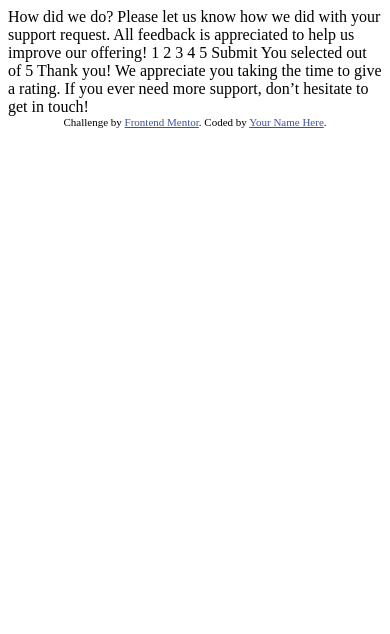
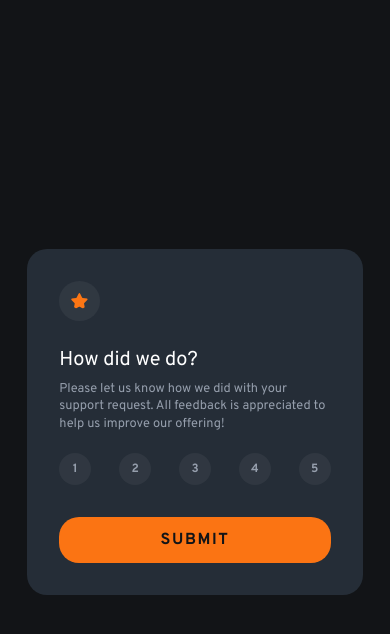
Before and after one commit to DanielDeaconescu/interactive-rating-component, a plain HTML site: page index.html in a window 390 px wide. Drawn offline with Linux system fonts and the light colour scheme.

Commit message:
further changes

```diff
--- /dev/null
+++ b/css/styles.css
@@ -0,0 +1,210 @@
+:root {
+  --primary-orange: hsl(25, 97%, 53%);
+  --neutral-white: hsl(0, 0%, 100%);
+  --neutral-light-grey: hsl(217, 12%, 63%);
+  --neutral-dark-blue: hsl(213, 19%, 18%);
+  --neutral-very-dark-blue: hsl(216, 12%, 8%);
+  --transparent-color: rgba(255, 255, 255, 0.05);
+}
+
+* {
+  box-sizing: border-box;
+  margin: 0;
+}
+
+body {
+  background-color: var(--neutral-very-dark-blue);
+  display: flex;
+  justify-content: center;
+  align-items: center;
+  height: 100vh;
+  font-family: "Overpass", sans-serif;
+}
+
+/* Rating state styling */
+
+.rating-state-element {
+  background: var(--neutral-dark-blue);
+  max-width: 412px;
+  border-radius: 20px;
+  padding: 2rem;
+  display: flex;
+  flex-direction: column;
+  position: absolute;
+}
+
+.rating-state-top-image {
+  display: flex;
+  justify-content: flex-start;
+  justify-self: flex-start;
+}
+
+.rating-state-text {
+  padding: 2.2rem 0 1rem;
+  color: var(--neutral-white);
+}
+
+.rating-state-header {
+  margin-bottom: 0.5rem;
+  font-weight: 400;
+}
+
+.rating-state-paragraph {
+  margin-top: 0;
+  font-size: 15px;
+  color: var(--neutral-light-grey);
+  font-weight: 400;
+  line-height: 1.4;
+}
+
+.top-image-inner {
+  padding: 12px;
+  border-radius: 50%;
+  background-color: var(--transparent-color);
+}
+
+.rating-state-buttons {
+  color: var(--neutral-light-grey);
+  margin-top: 0.5rem;
+  display: flex;
+  gap: 1.75rem;
+}
+
+.rating-state-submit {
+  margin-top: 2rem;
+  border-radius: 20px;
+  padding: 0.8rem 0;
+  background-color: var(--primary-orange);
+  color: var(--neutral-very-dark-blue);
+  transition: background-color 0.3s ease;
+}
+
+.rating-state-submit:hover {
+  background-color: var(--neutral-white);
+  cursor: pointer;
+}
+
+.submit {
+  display: flex;
+  justify-content: center;
+  font-weight: 700;
+  letter-spacing: 0.1rem;
+  text-transform: uppercase;
+}
+
+.circle {
+  width: 50px;
+  height: 50px;
+  display: flex;
+  justify-content: center;
+  align-items: center;
+  border-radius: 50%;
+  background-color: var(--transparent-color);
+  transition: background-color 0.3s ease;
+}
+
+.circle:hover {
+  background-color: var(--primary-orange);
+  color: var(--neutral-dark-blue);
+  cursor: pointer;
+}
+
+.rating {
+  font-weight: 700;
+}
+
+/* Thank you state styling */
+
+.thankyou-state-element {
+  background-color: var(--neutral-dark-blue);
+  width: 412px;
+  border-radius: 20px;
+  display: flex;
+  flex-direction: column;
+  align-items: center;
+  padding: 2.2rem;
+  position: absolute;
+}
+
+.thankyou-text {
+  text-align: center;
+}
+
+.thankyou-selection {
+  color: var(--primary-orange);
+  font-weight: 400;
+  font-size: 0.88rem;
+  background-color: rgba(255, 255, 255, 0.05);
+  padding: 0.4rem 1.5rem;
+  border-radius: 20px;
+  margin: 1.8rem 0 2.45rem;
+}
+
+.thankyou-header {
+  color: var(--neutral-white);
+  font-size: 1.75rem;
+  font-weight: 400;
+  margin-bottom: 1.3rem;
+}
+
+.thankyou-paragraph {
+  color: var(--neutral-light-grey);
+  font-size: 15px;
+  line-height: 1.4;
+}
+
+.display-none {
+  display: none;
+}
+
+.selected-rating {
+  background-color: var(--neutral-white);
+  color: var(--neutral-dark-blue);
+}
+
+/* Phone screens */
+@media screen and (max-width: 576px) {
+  /* rating state styling */
+  .rating-state-element {
+    max-width: 86vw;
+  }
+
+  .rating-state-text {
+    padding: 1.6rem 0 0.7rem;
+  }
+
+  .rating-state-header {
+    font-size: 20px;
+  }
+
+  .rating-state-paragraph {
+    font-size: 0.8rem;
+  }
+
+  .circle {
+    width: 2rem;
+    height: 2rem;
+  }
+
+  .rating {
+    font-size: 0.75rem;
+  }
+
+  /* thank you state styling */
+  .thankyou-state-element {
+    width: 86vw;
+  }
+
+  .thankyou-selection {
+    margin: 1.2rem 0 1.8rem;
+  }
+
+  .thankyou-header {
+    font-size: 1.5rem;
+    margin-bottom: 0.7rem;
+  }
+
+  .thankyou-paragraph {
+    font-size: 13px;
+  }
+}
--- a/index.html
+++ b/index.html
@@ -1,49 +1,81 @@
 <!DOCTYPE html>
 <html lang="en">
   <head>
-  <meta charset="UTF-8">
-  <meta name="viewport" content="width=device-width, initial-scale=1.0"> <!-- displays site properly based on user's device -->
+    <meta charset="UTF-8" />
+    <meta name="viewport" content="width=device-width, initial-scale=1.0" />
+    <!-- displays site properly based on user's device -->
 
-  <link rel="icon" type="image/png" sizes="32x32" href="./images/favicon-32x32.png">
+    <link
+      rel="icon"
+      type="image/png"
+      sizes="32x32"
+      href="./images/icon-star.svg"
+    />
+    <!-- Overpass Google Font -->
+    <link rel="preconnect" href="https://fonts.googleapis.com" />
+    <link rel="preconnect" href="https://fonts.gstatic.com" crossorigin />
+    <link
+      href="https://fonts.googleapis.com/css2?family=Overpass:ital,wght@0,100..900;1,100..900&display=swap"
+      rel="stylesheet"
+    />
 
-  <title>Frontend Mentor | Interactive rating component</title>
-
-  <!-- Feel free to remove these styles or customise in your own stylesheet 👍 -->
-  <style>
-    .attribution { font-size: 11px; text-align: center; }
-    .attribution a { color: hsl(228, 45%, 44%); }
-  </style>
+    <title>Interactive rating component</title>
+    <link rel="stylesheet" href="css/styles.css" />
   </head>
   <body>
-
     <!-- Rating state start -->
-
-  How did we do?
-
-  Please let us know how we did with your support request. All feedback is appreciated
-  to help us improve our offering!
-
-  1 2 3 4 5
-
-  Submit
-
+    <main class="rating-state-element">
+      <div class="rating-state-top-image">
+        <img class="top-image-inner" src="images/icon-star.svg" alt="" />
+      </div>
+      <div class="rating-state-text">
+        <h1 class="rating-state-header">How did we do?</h1>
+        <p class="rating-state-paragraph">
+          Please let us know how we did with your support request. All feedback
+          is appreciated to help us improve our offering!
+        </p>
+      </div>
+      <div class="rating-state-buttons">
+        <div class="circle">
+          <a class="rating">1</a>
+        </div>
+        <div class="circle">
+          <a class="rating">2</a>
+        </div>
+        <div class="circle">
+          <a class="rating">3</a>
+        </div>
+        <div class="circle">
+          <a class="rating">4</a>
+        </div>
+        <div class="circle">
+          <a class="rating">5</a>
+        </div>
+      </div>
+      <div class="rating-state-submit">
+        <a class="submit">submit</a>
+      </div>
+    </main>
     <!-- Rating state end -->
 
     <!-- Thank you state start -->
+    <main class="thankyou-state-element display-none">
+      <div class="thankyou-state-image-top">
+        <img src="images/illustration-thank-you.svg" alt="" />
+      </div>
+      <div class="thankyou-selection"></div>
+      <div class="thankyou-text">
+        <h1 class="thankyou-header">Thank you!</h1>
+        <p class="thankyou-paragraph">
+          We appreciate you taking the time to give a rating. If you ever need
+          more support, don’t hesitate to get in touch!
+        </p>
+      </div>
+    </main>
 
-  You selected <!-- Add rating here --> out of 5
-
-  Thank you!
-
-  We appreciate you taking the time to give a rating. If you ever need more support,
-  don’t hesitate to get in touch!
+    <!-- Add rating here -->
 
     <!-- Thank you state end -->
-
-
-  <div class="attribution">
-    Challenge by <a href="https://www.frontendmentor.io?ref=challenge" target="_blank">Frontend Mentor</a>.
-    Coded by <a href="#">Your Name Here</a>.
-  </div>
+    <script src="js/script.js"></script>
   </body>
 </html>
--- /dev/null
+++ b/js/script.js
@@ -0,0 +1,35 @@
+"use strict";
+
+// a function that will select the rating on click (make the background white)
+
+const allRatings = document.querySelectorAll(".circle");
+const allInnerRatings = document.querySelectorAll(".rating");
+const submitButton = document.querySelector(".rating-state-submit");
+const ratingStateEl = document.querySelector(".rating-state-element");
+const thankYouStateEl = document.querySelector(".thankyou-state-element");
+const thankYouStatement = document.querySelector(".thankyou-selection");
+
+let ratingValue = 0;
+
+for (let i = 0; i < allRatings.length; i++) {
+  allRatings[i].addEventListener("click", function (e) {
+    // the button currently selected
+    const currentlySelected = document.querySelector(".selected-rating");
+    // removing the "selected-rating" from the currentlySelected element
+    if (currentlySelected) {
+      currentlySelected.classList.remove("selected-rating");
+    }
+
+    // adding the "selected-rating" class to the clicked element
+    e.currentTarget.classList.add("selected-rating");
+
+    // get the text content of the selected div
+    const selectedValue = allInnerRatings[i].textContent;
+    thankYouStatement.innerHTML = `You selected ${selectedValue} out of 5`;
+  });
+}
+
+submitButton.addEventListener("click", function () {
+  ratingStateEl.classList.add("display-none");
+  thankYouStateEl.classList.remove("display-none");
+});
```
Also changed, not shown: website_text.txt. Lines whose indentation alone changed are shown as unchanged.
